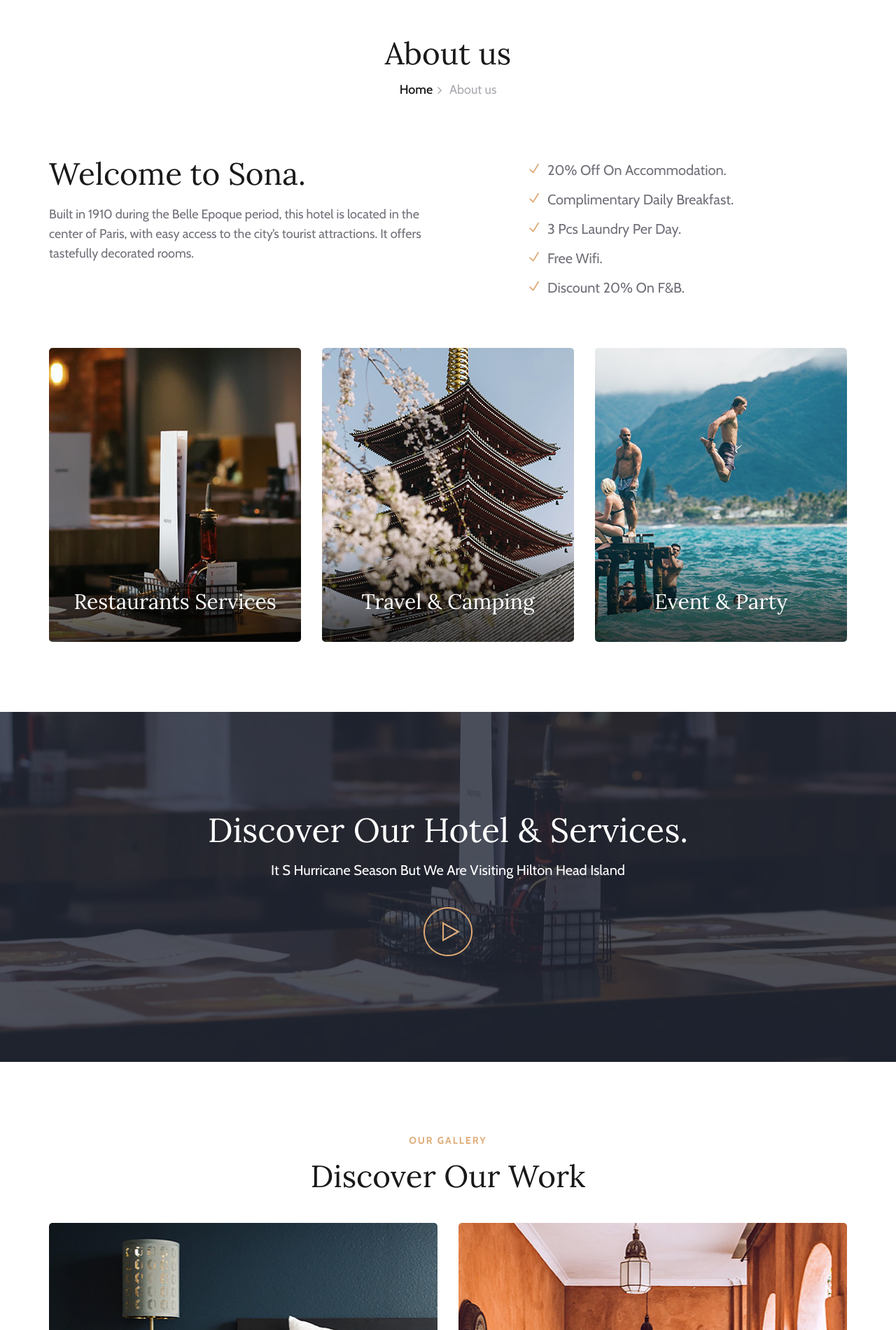
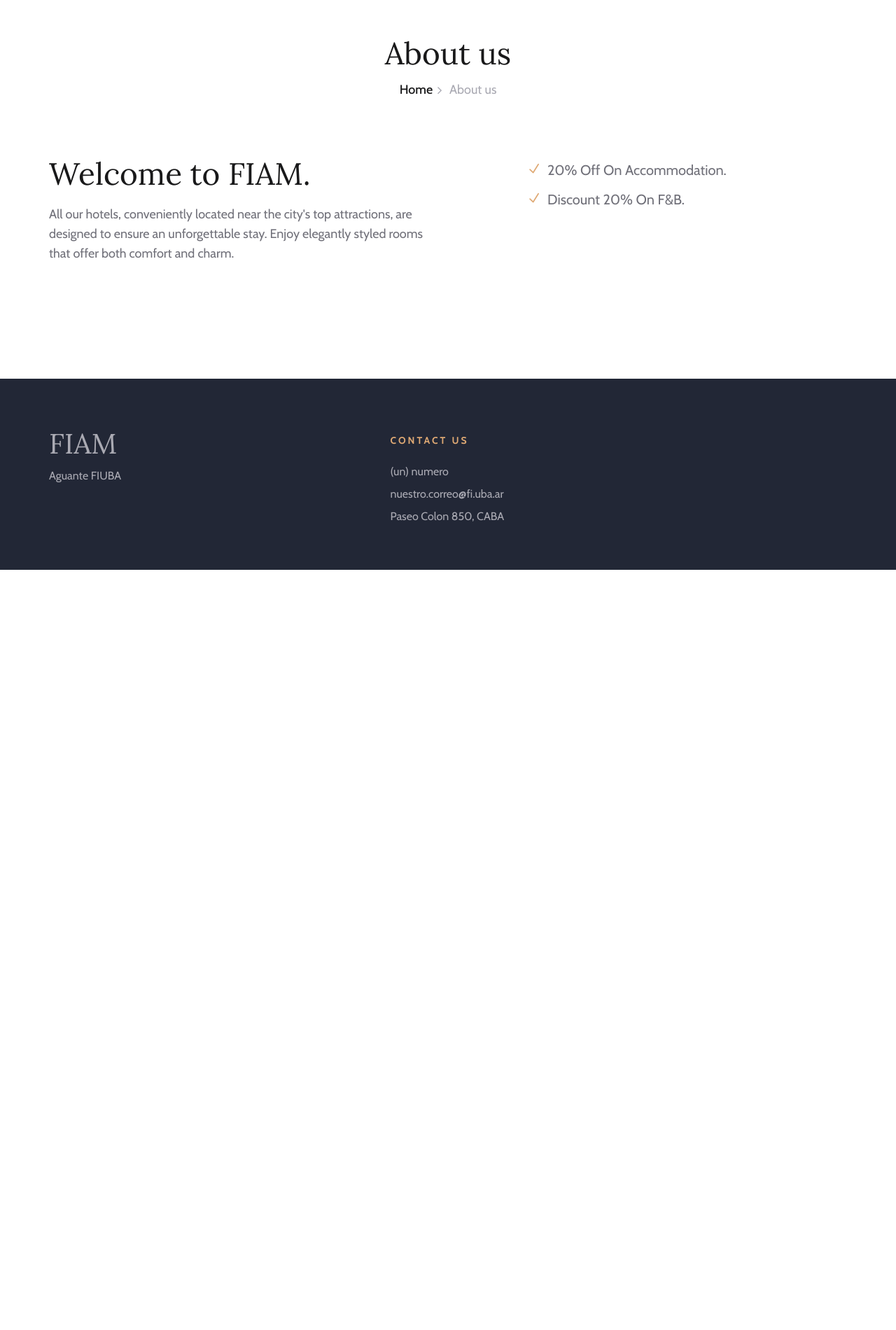
Before and after one commit to emanuel955/TP---Equipo-Futuros-Ingenieros, a Flask app: template templates/about.html in a window 1280 px wide; the page is wider, and only the part inside the window is pictured. Shown: the part 194-2094 px from the top of that part at 70% size. After the commit the page ends 1008 px from the top of that part, so only its background shows below. Run offline with Flask 3, Linux system fonts and the light colour scheme; the template is opened without the code that fills it, so the values that code supplies are empty.

Commit message:
IDs: #62, #39 Agrega vista 404 y ultimos retoques

```diff
--- a/API/app.py
+++ b/API/app.py
@@ -2,15 +2,6 @@ import querys as querys
 from flask import Flask, jsonify, request, render_template,flash
 from mysql.connector import connect, Error
 from datetime import datetime
-import logging
-import sys
-
-# IMPRIMIR LOGS EN DOCKER (borrar en produccion)
-logging.basicConfig(
-    stream=sys.stdout,
-    level=logging.DEBUG,
-    format='%(asctime)s %(levelname)s: %(message)s'
-)
 
 app = Flask(__name__)
 
@@ -71,7 +62,7 @@ def get_all_hoteles():
         return jsonify({'error': str(e)}), 500
     response = []
     for row in result:
-        response.append({'id':row[0], 'nombre':row[1]})
+        response.append({'id': row[0], 'nombre': row[1], 'imagen': row[2]})
 
     return jsonify(response), 200
 
@@ -138,7 +129,7 @@ def get_all_servicios():
         return jsonify({'error': str(e)}), 500
     response = []
     for row in result:
-        response.append({'nombre': row[0], 'descripcion': row[1], 'imagen': row[2]})
+        response.append({'nombre': row[0], 'descripcion': row[1], 'imagen': row[2], 'imagen_grande': row[3]})
 
     return jsonify(response), 200
 
--- a/API/querys.py
+++ b/API/querys.py
@@ -4,7 +4,7 @@ from sqlalchemy import text
 from sqlalchemy.exc import SQLAlchemyError
 
 QUERY_TODOS_LOS_TESTIMONIOS = "SELECT nombre, estrellas, resena FROM Testimonios"
-QUERY_TODOS_LOS_HOTELES = "SELECT id, nombre FROM Hoteles"
+QUERY_TODOS_LOS_HOTELES = "SELECT id, nombre, imagen FROM Hoteles"
 QUERY_HOTEL_BY_ID = "SELECT * FROM Hoteles WHERE id = :id"
 QUERY_USUARIO_BY_MAIL = "SELECT id FROM Usuarios WHERE mail = :mail"
 QUERY_USUARIO_EXISTENTE = "SELECT mail FROM Usuarios WHERE mail = :mail "
@@ -33,7 +33,7 @@ QUERY_INGRESAR_RESERVA_SERVICIOS = "INSERT INTO Reservas_Servicios(id_reserva) V
 QUERY_LAST_ID = "SELECT LAST_INSERT_ID()"
 QUERY_SERVICIOS_BY_ID_RESERVA = "SELECT id_servicio FROM Reservas_Servicios WHERE id_reserva = :id_reserva"
 QUERY_BORRAR_RESERVA = "DELETE FROM Reservas WHERE id = :id"
-QUERY_TODOS_LOS_SERVICIOS = "SELECT nombre, descripcion, imagen FROM Servicios"
+QUERY_TODOS_LOS_SERVICIOS = "SELECT nombre, descripcion, imagen, imagen_grande FROM Servicios"
 QUERY_SERVICIO_BY_ID = "SELECT nombre FROM Servicios WHERE id = :id"
 QUERY_CHECK_SERVICIO = "SELECT :servicio FROM Reservas_Servicios WHERE id_reserva = :id_reserva" # Modificar
 QUERY_UPDATE_SERVICIO = "UPDATE Reservas_Servicios SET :servicio = 1 WHERE id_reserva = :id_reserva" # Modificar
--- a/templates/about.html
+++ b/templates/about.html
@@ -3,7 +3,6 @@
 {% block title %}About us{% endblock %}
 
 {% block content %}
-    <body>
         <!-- Breadcrumb Section Begin -->
         <div class="breadcrumb-section">
             <div class="container">
@@ -29,16 +28,13 @@
                     <div class="row">
                         <div class="col-lg-6">
                             <div class="ap-title">
-                                <h2>Welcome to Sona.</h2>
-                                <p>Built in 1910 during the Belle Epoque period, this hotel is located in the center of Paris, with easy access to the city’s tourist attractions. It offers tastefully decorated rooms.</p>
+                                <h2>Welcome to FIAM.</h2>
+                                <p>All our hotels, conveniently located near the city's top attractions, are designed to ensure an unforgettable stay. Enjoy elegantly styled rooms that offer both comfort and charm.</p>
                             </div>
                         </div>
                         <div class="col-lg-5 offset-lg-1">
                             <ul class="ap-services">
                                 <li><i class="icon_check"></i> 20% Off On Accommodation.</li>
-                                <li><i class="icon_check"></i> Complimentary Daily Breakfast.</li>
-                                <li><i class="icon_check"></i> 3 Pcs Laundry Per Day.</li>
-                                <li><i class="icon_check"></i> Free Wifi.</li>
                                 <li><i class="icon_check"></i> Discount 20% On F&B.</li>
                             </ul>
                         </div>
@@ -46,95 +42,18 @@
                 </div>
                 <div class="about-page-services">
                     <div class="row">
+                        {% for servicio in servicios %}
                         <div class="col-md-4">
-                            <div class="ap-service-item set-bg" data-setbg="{{ url_for('static', filename='img/about/about-p1.jpg')}}">
+                            <div class="ap-service-item set-bg" data-setbg="{{ url_for('static', filename=servicio['imagen_grande'])}}">
                                 <div class="api-text">
-                                    <h3>Restaurants Services</h3>
+                                    <h3 style="color: #97612b;">{{ servicio['nombre'] }}</h3>
                                 </div>
                             </div>
                         </div>
-                        <div class="col-md-4">
-                            <div class="ap-service-item set-bg" data-setbg="{{ url_for('static', filename='img/about/about-p2.jpg')}}">
-                                <div class="api-text">
-                                    <h3>Travel & Camping</h3>
-                                </div>
-                            </div>
-                        </div>
-                        <div class="col-md-4">
-                            <div class="ap-service-item set-bg" data-setbg="{{ url_for('static', filename='img/about/about-p3.jpg')}}">
-                                <div class="api-text">
-                                    <h3>Event & Party</h3>
-                                </div>
-                            </div>
-                        </div>
+                        {% endfor %}
                     </div>
                 </div>
             </div>
         </section>
         <!-- About Us Page Section End -->
-
-        <!-- Video Section Begin -->
-        <section class="video-section set-bg" data-setbg="{{ url_for('static', filename='img/video-bg.jpg')}}">
-            <div class="container">
-                <div class="row">
-                    <div class="col-lg-12">
-                        <div class="video-text">
-                            <h2>Discover Our Hotel & Services.</h2>
-                            <p>It S Hurricane Season But We Are Visiting Hilton Head Island</p>
-                            <a href="https://www.youtube.com/watch?v=EzKkl64rRbM" class="play-btn video-popup"><img
-                                    src="{{ url_for('static', filename='img/play.png')}}" alt=""></a>
-                        </div>
-                    </div>
-                </div>
-            </div>
-        </section>
-        <!-- Video Section End -->
-
-        <!-- Gallery Section Begin -->
-        <section class="gallery-section spad">
-            <div class="container">
-                <div class="row">
-                    <div class="col-lg-12">
-                        <div class="section-title">
-                            <span>Our gallery</span>
-                            <h2>Discover Our Work</h2>
-                        </div>
-                    </div>
-                </div>
-                <div class="row">
-                    <div class="col-lg-6">
-                        <div class="gallery-item set-bg" data-setbg="{{ url_for('static', filename='img/gallery/gallery-1.jpg') }}">
-                            <div class="gi-text">
-                                <h3>Room Luxury</h3>
-                            </div>
-                        </div>
-                        <div class="row">
-                            <div class="col-sm-6">
-                                <div class="gallery-item set-bg" data-setbg="{{ url_for('static', filename='img/gallery/gallery-3.jpg')}}">
-                                    <div class="gi-text">
-                                        <h3>Room Luxury</h3>
-                                    </div>
-                                </div>
-                            </div>
-                            <div class="col-sm-6">
-                                <div class="gallery-item set-bg" data-setbg="{{ url_for('static', filename='img/gallery/gallery-4.jpg')}}">
-                                    <div class="gi-text">
-                                        <h3>Room Luxury</h3>
-                                    </div>
-                                </div>
-                            </div>
-                        </div>
-                    </div>
-                    <div class="col-lg-6">
-                        <div class="gallery-item large-item set-bg" data-setbg="{{ url_for('static', filename='img/gallery/gallery-2.jpg')}}">
-                            <div class="gi-text">
-                                <h3>Room Luxury</h3>
-                            </div>
-                        </div>
-                    </div>
-                </div>
-            </div>
-        </section>
-        <!-- Gallery Section End -->
-    </body>
 {% endblock %}
--- a/templates/footer.html
+++ b/templates/footer.html
@@ -4,11 +4,7 @@
             <div class="row">
                 <div class="col-lg-4">
                     <div class="ft-about">
-                        <div class="logo">
-                            <a href="#">
-                                <img src="{{ url_for('static', filename='img/footer-logo.png') }}" alt="">
-                            </a>
-                        </div>
+                        <p style="font-size: 40px; font-family: 'Lora';">FIAM</p>
                         <p>Aguante FIUBA</p>
                     </div>
                 </div>
--- a/templates/login.html
+++ b/templates/login.html
@@ -9,10 +9,8 @@
             <div class="row">
                 <div class="col-lg-6">
                     <div class="hero-text">
-                        <h1>Sona A Luxury Hotel</h1>
-                        <p>Here are the best hotel booking sites, including recommendations for international
-                            travel and for finding low-priced hotel rooms.</p>
-                        <a href="#" class="primary-btn-white">Discover Now</a>
+                        <h1>FIAM Hotels</h1>
+                        <p>Discover the pinnacle of luxury with our hotel chain, where elegance meets impeccable service. Perfect for global travelers seeking unforgettable stays in opulent destinations.</p>
                     </div>
                 </div>
                 <div class="col-xl-4 col-lg-5 offset-xl-2 offset-lg-1">
--- a/templates/registro.html
+++ b/templates/registro.html
@@ -8,9 +8,8 @@
         <div class="row">
             <div class="col-lg-6">
                 <div class="hero-text">
-                    <h1>Sona A Luxury Hotel</h1>
-                    <p>Hotel description here.</p>
-                    <a href="#" class="primary-btn-white">Discover Now</a>
+                    <h1>FIAM Hotels</h1>
+                    <p>Discover the pinnacle of luxury with our hotel chain, where elegance meets impeccable service. Perfect for global travelers seeking unforgettable stays in opulent destinations.</p>
                 </div>
             </div>
             <div class="col-xl-4 col-lg-5 offset-xl-2 offset-lg-1">
--- a/templates/rooms.html
+++ b/templates/rooms.html
@@ -31,7 +31,7 @@
                 {% for habitacion in habitaciones %}
                     <div class="col-lg-4 col-md-6">
                         <div class="room-item">
-                            <img src="{{ url_for('static', filename='/img/room/room-1.jpg') }}" alt="{{ habitacion['nombre'] }}">
+                            <img src="{{ url_for('static', filename=habitacion['imagen']) }}" alt="{{ habitacion['nombre'] }}">
                             <div class="ri-text">
                                 <h4>{{ habitacion['nombre'] }}</h4>
                                 <h3>{{ habitacion['precio_diario'] }}$<span>/Pernight</span></h3>
```
Also changed, not shown: app.py (+12 -5 lines), templates/404.html (added, +13 -0 lines), templates/index.html (+4 -7 lines), static/img/about/breakfast.jpg (added), static/img/about/laundry.jpg (added), static/img/about/wifi.jpg (added).
